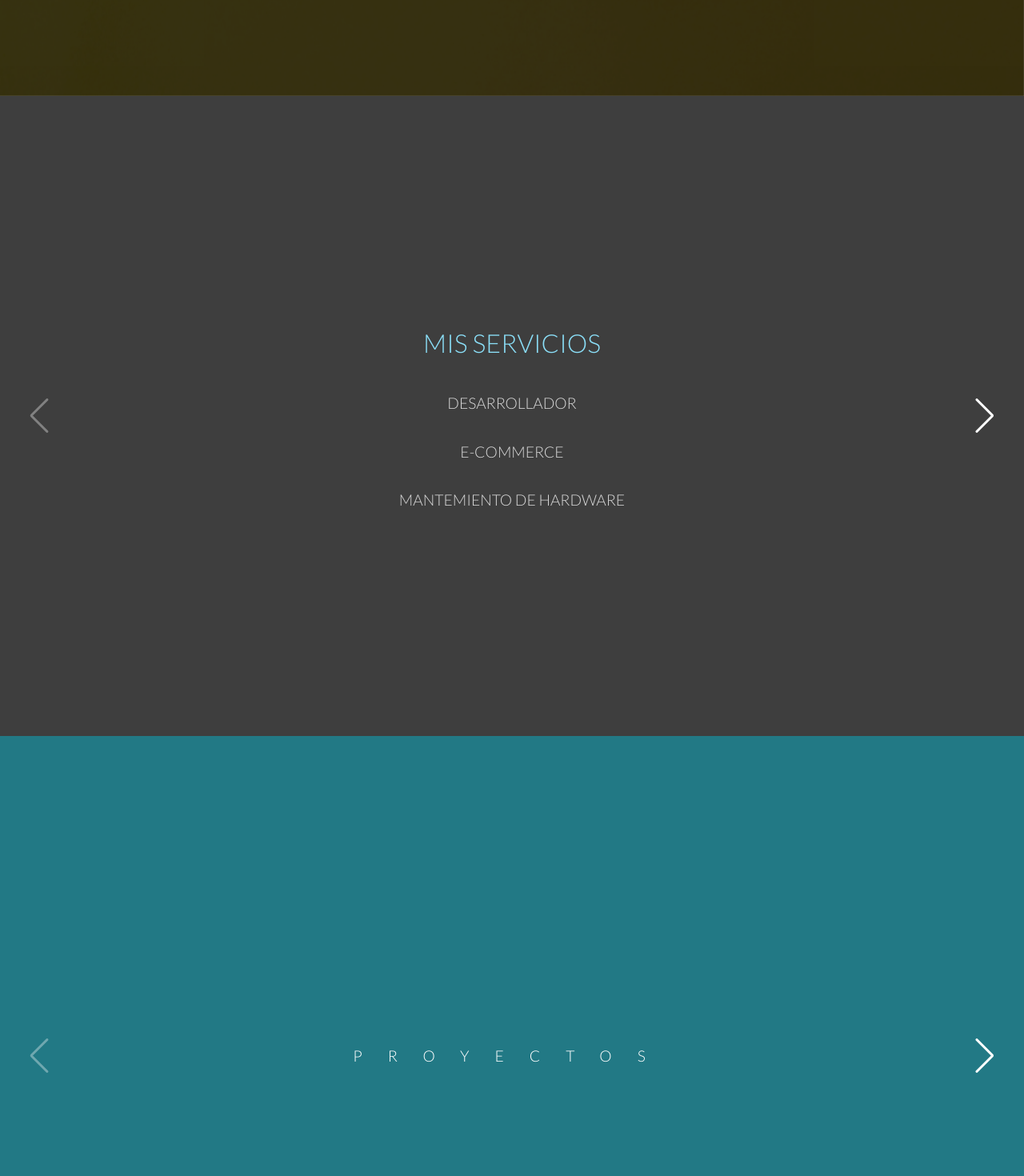
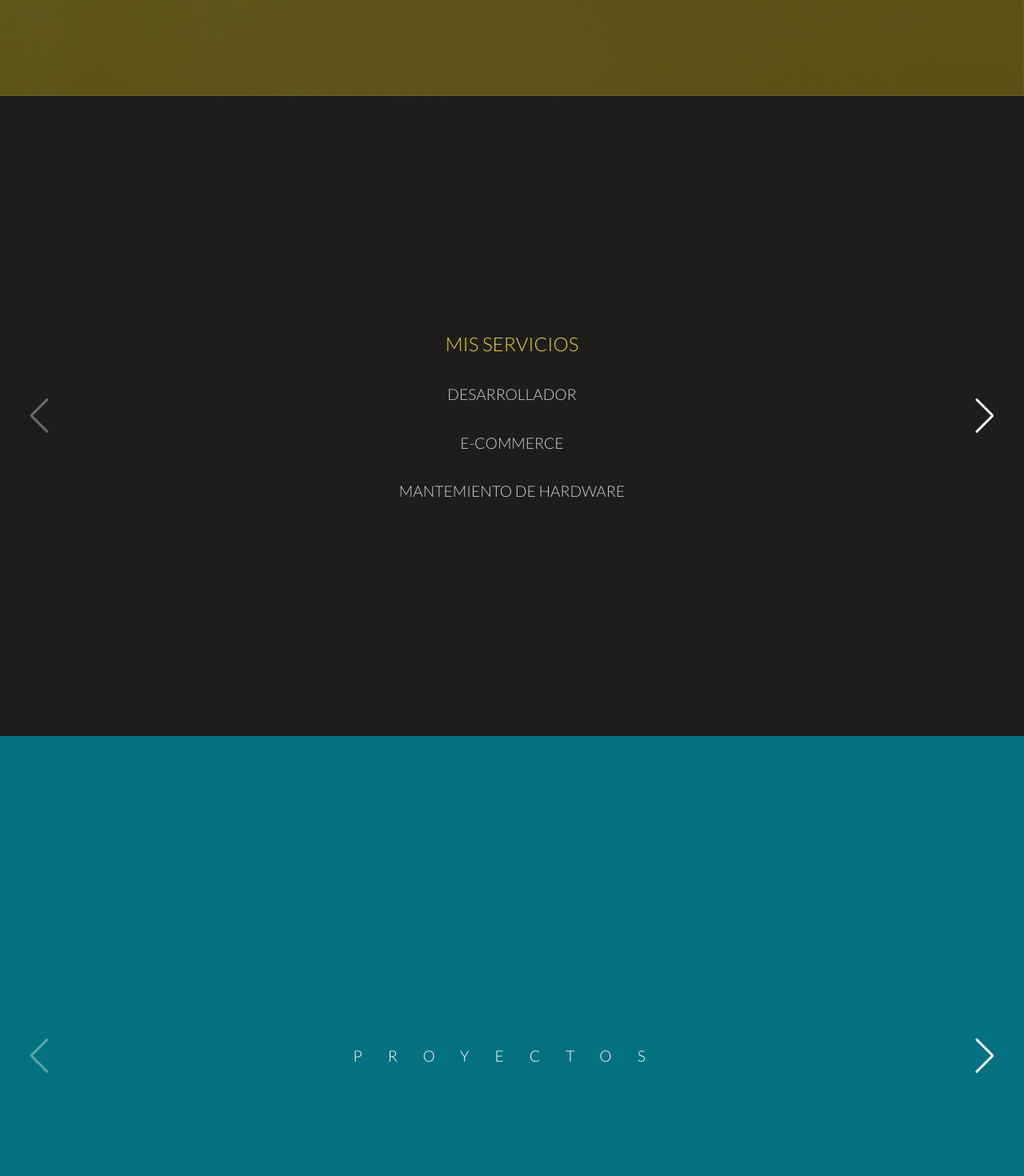
Before and after one commit to MEMEMEMEMEMEMEDev/portafoliofrontend, a React (Create React App) app: page / in a window 1280 px wide. Shown: the part 680-2150 px from the top of the page at 80% size. Built offline with nearby package versions, Linux system fonts and the light colour scheme; no server answers; the HTML template or start-up script is replaced by a standard one.

Commit message:
Arreglo de algunos colores

```diff
--- a/src/App.scss
+++ b/src/App.scss
@@ -7,7 +7,7 @@ body {
     background-size: cover;
     background-position-y: 55%;
     height: 100vh;
-    filter: blur(.5px) grayscale(20%) brightness(40%);
+    filter: blur(.5px) grayscale(20%) brightness(70%);
     left: 0;
     position: fixed;
     overflow: hidden;
--- a/src/components/Nav/Nav.scss
+++ b/src/components/Nav/Nav.scss
@@ -31,7 +31,6 @@
     z-index: 9999;
 
     > ul {
-      background-color: rgba(25, 120, 163, 0.95);
       display: flex;
       height: 101vh;
       flex-direction: column;
@@ -88,7 +87,7 @@
         }
 
         &:hover {
-          color: #5cc2cf;
+          color:#e6d32c;
         }
       }
     }
--- a/src/sections/About/About.scss
+++ b/src/sections/About/About.scss
@@ -1,7 +1,7 @@
 
 .about {
   align-items: center;
-  background-color: rgba(56, 56, 56, 0.95);
+  background-color: #1f1d1c;
   display: flex;
   height: 100vh;
   justify-content: center;
@@ -19,8 +19,8 @@
     width: 100%;
 
     h2 {
-      color:#8bdff8;
-      font-size: 2rem;
+      color:#e6d32c;
+      font-size: 1.5rem;
       font-weight: 300;
 
       @media (max-width: 768px) {
@@ -65,7 +65,7 @@
     align-items: center;
 
     label {
-      color:#8bdff8;
+      color:#e6d32c;
       font-size: 1.5rem;
       font-weight: 300;
       transition: .3s;
--- a/src/sections/Contact/Contact.scss
+++ b/src/sections/Contact/Contact.scss
@@ -48,9 +48,7 @@
   }
 
   &-image {
-    background: url('../../assets/images/jpg/astro.webp');
-    background-size: cover;
-    background-position: center;
+    background-color: black;
     filter: brightness(20%) blur(1px);
     height: 100%;
     width: 100%;
--- a/src/sections/Projects/Projects.scss
+++ b/src/sections/Projects/Projects.scss
@@ -5,7 +5,7 @@
 
   &-home {
     align-items: center;
-    background-color: rgba(3, 113, 128, 0.8);
+    background-color: rgba(3, 113, 128, 0.99);
     display: flex;
     height: 100%;
     justify-content: center;
```
